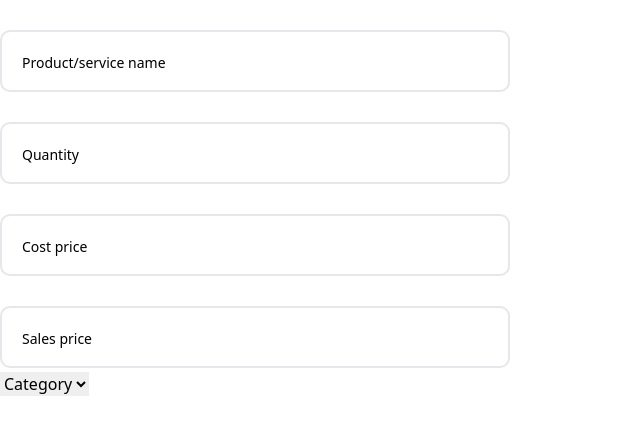
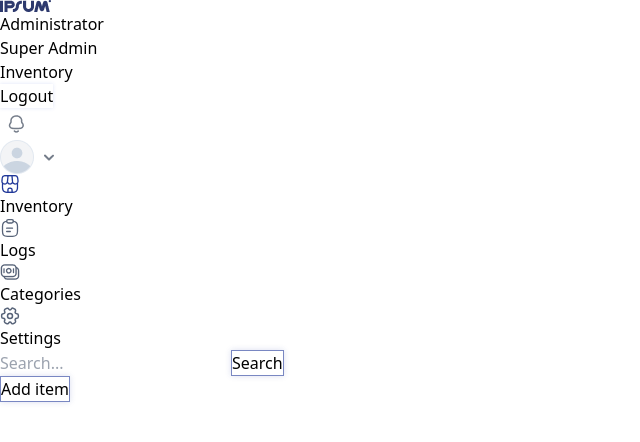
Before and after one commit to rh0se/inventory-admin, a React (Create React App) app: page / in a window 1280 px wide. Shown: the top 442 px of the page, without its empty margins (0-640 px from the left). Built offline with nearby package versions, Linux system fonts and the light colour scheme.

Commit message:
adding file input and react context to the forms

```diff
--- a/src/App.css
+++ b/src/App.css
@@ -4,7 +4,7 @@
   border-radius: 10px;
   border-width: 2px 2px;
   border-style: solid;
-  margin-top: 30px;
+  margin: 30px auto 0;
   position: relative;
   padding: 12px 20px;
 }
--- a/src/App.js
+++ b/src/App.js
@@ -1,4 +1,5 @@
 import './App.css';
+import { FormProvider } from './FormContext';
 import NavBar from './components/NavBar';
 import SideBar from './components/SideBar';
 import AdminTable from './components/AdminTable';
@@ -6,14 +7,17 @@ import InventoryForm from './components/InventoryForm';
 
 function App() {
   return (
-    <div className="App">
-      <InventoryForm />
-      {/* <NavBar />
-      <div className='flex'>
-        <SideBar />
-        <AdminTable />
-      </div> */}
-    </div>
+    <FormProvider>
+      <div className="App">
+        <NavBar />
+        <div className='flex'>
+          <SideBar />
+          <AdminTable />
+        </div>
+        <InventoryForm />
+      </div>
+    </FormProvider>
+
   );
 }
 
--- /dev/null
+++ b/src/FormContext.js
@@ -0,0 +1,22 @@
+import { createContext, useState, useContext } from 'react';
+
+const FormContext = createContext();
+export const FormProvider = ({ children }) => {
+    const [isFormVisible, setIsFormVisible] = useState(false);
+    const showForm = () => {
+        setIsFormVisible(true);
+    }
+    const hideForm = () => {
+        setIsFormVisible(false);
+    }
+    return (
+        <FormContext.Provider value={{ isFormVisible, showForm, hideForm }}>
+            {children}
+        </FormContext.Provider>
+    )
+
+}
+
+export const useFormContext = () => {
+    return useContext(FormContext);
+}
--- a/src/components/AdminTable.js
+++ b/src/components/AdminTable.js
@@ -1,10 +1,14 @@
 import React from 'react'
+import { useFormContext } from '../FormContext';
 import DataTable from 'react-data-table-component';
 import edit from "../images/edit-2.png"
 import trash from "../images/trash.png"
 
 const AdminTable = () => {
+    const { showForm } = useFormContext();
+
     const columns = [
+
         {
             name: 'S/N',
             selector: row => row.sn,
@@ -61,7 +65,7 @@ const AdminTable = () => {
                     <input placeholder='Search...' type='text' className='py-2.5 px-4 rounded-md w-[306px] border-[1px] border-lightgrayBlue placeholder:text-DarkGrey placeholder:text-sm'></input>
                     <button style={{ border: "0.5px solid rgba(33, 56, 153, 0.6)", boxShadow: "0px 0px 6px 0px rgba(33, 56, 153, 0.16)" }} type='submit' className='py-2 px-[30px] rounded-md text-darkBlue text-sm'>Search</button>
                 </form>
-                <button style={{ border: "0.5px solid rgba(33, 56, 153, 0.6)", boxShadow: "0px 0px 6px 0px rgba(33, 56, 153, 0.16)" }} type='submit' className='py-2 px-[30px] rounded-md text-darkBlue text-sm'>Add item</button>
+                <button style={{ border: "0.5px solid rgba(33, 56, 153, 0.6)", boxShadow: "0px 0px 6px 0px rgba(33, 56, 153, 0.16)" }} type='submit' className='py-2 px-[30px] rounded-md text-darkBlue text-sm' onClick={showForm}>Add item</button>
             </div>
         </div>
     )
--- a/src/components/CustomInput.js
+++ b/src/components/CustomInput.js
@@ -5,8 +5,8 @@ const CustomInput = ({ label, ...props }) => {
     return (
         <>
             <div className="flex flex-col">
-                <div className="input_box">
-                    <input {...field} {...props} className={meta.touched && meta.error ? "input-error" : ""} />
+                <div className={`input_box`}>
+                    <input {...field} {...props} className={meta.touched && meta.error ? "" : ""} />
                     <label>{label}</label>
                 </div>
                 <div className="error block"><ErrorMessage className="error text-green" name={field.name} />
--- a/src/components/CustomSelect.js
+++ b/src/components/CustomSelect.js
@@ -4,9 +4,11 @@ const CustomSelect = ({ label, ...props }) => {
 
     return (
         <>
-            <label>{label}</label>
-            <select {...field} {...props} className={`${meta.touched && meta.error ? "input-error" : ""}border-[1px] border-[#F2F2F2] py-3 px-5 w-[510px]`} />
-            <ErrorMessage name={field.name} className="" />
+            <div className="flex justify-center">
+                <label></label>
+                <select {...field} {...props} className={`${meta.touched && meta.error ? "input-error" : ""} border-[1px] border-[#F2F2F2] w-[510px] py-3 px-5 rounded-[10px]`} />
+                <div className="error"><ErrorMessage name={field.name} /></div>
+            </div>
         </>
     )
 }
--- /dev/null
+++ b/src/components/CustomUpload.js
@@ -0,0 +1,89 @@
+import React, { useState } from 'react';
+import { ErrorMessage, useField, useFormikContext } from 'formik';
+
+const CustomUpload = ({ label, ...props }) => {
+    const [field, meta] = useField(props);
+    const { setFieldValue } = useFormikContext();  // Get Formik's setFieldValue method
+    const [fileName, setFileName] = useState('');
+
+
+    // Function to validate the file size
+    const validateFileSize = (file) => {
+        if (file && file.size > 15 * 1024 * 1024) {  // 15MB limit
+            alert('File size should not exceed 15MB');
+            return false;
+        }
+        return true;
+    };
+
+    const validateFileType = (file) => {
+        // Check if the file type is allowed (only jpg, jpeg, png)
+        if (file) {
+            const allowedTypes = ['image/jpeg', 'image/png'];
+            if (!allowedTypes.includes(file.type)) {
+                alert('Only JPG, JPEG, and PNG files are allowed');
+                return false;
+            }
+        }
+        return true;
+    };
+    // Handle file change (triggered when user selects a file)
+    const handleFileChange = (e) => {
+        const file = e.target.files[0];
+
+        if (file) {
+            // Perform file validation
+            if (validateFileSize(file) && validateFileType(file)) {
+                // Set the selected file in Formik state
+                setFieldValue(field.name, file);
+                setFileName(file.name); // Update state with file name to display
+
+            } else {
+                e.target.value = null; // Reset the file input if validation fails
+            }
+        }
+    };
+
+
+    return (
+        <>
+            <div className="flex items-center justify-center w-full text-DarkGrey">
+                <label
+                    htmlFor={field.name}  // Ensure the correct id is used
+                    className="flex flex-col items-center justify-center w-[510px] h-[91px] border-2 border-darkBlue border-dashed rounded-lg cursor-pointer bg-[#F4F6FF]"
+                >
+                    <div className="flex flex-col items-center justify-center">
+                        <p className="mb-2 text-xs font-medium">
+                            <span className="font-semibold text-darkBlue underline">Click to upload</span> or Drag and Drop
+                        </p>
+                        <p className="text-xs">Max file size: 15MB</p>
+                    </div>
+                    <input
+                        {...props}  // Spread Formik field props
+                        id={field.name}  // Ensure the input has the correct id
+                        type="file"
+                        className="hidden"
+                        onChange={handleFileChange}  // Handle file selection and validation
+                    />
+                </label>
+                {/* Display the file name after a file is selected */}
+
+            </div>
+            {fileName && (
+                <div className="mt-2 text-sm text-green-700">
+                    <strong>Uploaded File:</strong> {fileName}
+                </div>
+            )}
+            {meta.error && (
+                <div className="text-red-500 text-xs mt-2">
+                    <ErrorMessage name={field.name} />
+                </div>
+            )}
+
+            {/* Show error message if the file input has validation errors */}
+
+        </>
+    );
+};
+
+export default CustomUpload;
--- a/src/components/InventoryForm.js
+++ b/src/components/InventoryForm.js
@@ -1,27 +1,44 @@
 import { Formik, Form, useFormik } from "formik";
 import CustomInput from "./CustomInput";
 import CustomSelect from "./CustomSelect";
-import { inventorySchema } from "../schemas/InventorySchema";
+import CustomUpload from "./CustomUpload";
+import { useFormContext } from "../FormContext";
+import { inventorySchema, fileSchema } from "../schemas/InventorySchema";
 import React from 'react'
+import cancel from "../images/x.png"
+
+const formSchema = inventorySchema.concat(fileSchema);
 
 const InventoryForm = () => {
+    const { isFormVisible, hideForm } = useFormContext();
+    if (!isFormVisible) { return null; }
+
     return (
         <>
+            <div className="flex justify-center">
+                <div className="w-[574px] py-[5px] px-8 flex justify-between items-center">
+                    <h2 className="text-darkBlue text-xs font-semibold">New inventory stock entry</h2>
+                    <button type="button" onClick={hideForm} className="w-[18px] h-[18px]"><img src={cancel} alt="cancel button" /></button>
+                </div>
+            </div>
             <div className="flex justify-center items-center">
+
                 <Formik initialValues={{
                     name: "",
                     Quantity: "",
                     costPrice: "",
                     salesPrice: "",
-                }} validationSchema={inventorySchema}>
+                    category: "",
+                    file: null,
+                }} validationSchema={formSchema}>
                     {({ props }) => (
-                        <Form className="w-[574px]">
+                        <Form className="w-[574px] m-auto">
                             <CustomInput
                                 label="Product/service name"
                                 name="name"
                                 type="text"
                             />
-                            <div class="grid grid-cols-3 w-[510px] gap-3 justify-between mb-2">
+                            <div class="grid grid-cols-3 w-[510px] gap-3 justify-between m-auto mb-2">
                                 <CustomInput
                                     label="Quantity"
                                     name="Quantity"
@@ -48,6 +65,8 @@ const InventoryForm = () => {
                                 <option value="clothes">Clothes</option>
                                 <option value="other">Other</option>
                             </CustomSelect>
+                            <CustomUpload name="file" /> {/* No need to pass value='' */}
+
 
                         </Form>
                     )}
--- a/src/schemas/InventorySchema.js
+++ b/src/schemas/InventorySchema.js
@@ -10,3 +10,22 @@ export const inventorySchema = yup.object().shape({
         .oneOf(["books", "food", "cloth", "other"], "Invalid Job Type")
         .required("Required"),
 });
+
+export const fileSchema = yup.object().shape({
+    file: yup.mixed().required('File is required')
+        .test('fileFormat', 'Only jpg, jpeg, png files are allowed', value => {
+            if (value && value.name) { // Ensure `value` and `value.name` are defined
+                const supportedFormats = ['jpg', 'jpeg', 'png'];
+                const fileExtension = value.name.split('.').pop().toLowerCase();
+                return supportedFormats.includes(fileExtension);
+            }
+            return false; // Return false if no file or invalid file object
+        })
+        .test('fileSize', 'File size must not be more than 15MB', value => {
+            if (value && value.size) { // Ensure `value` and `value.size` are defined
+                const maxSize = 15 * 1024 * 1024;  // 15MB in bytes
+                return value.size <= maxSize;
+            }
+            return false; // Return false if no file or invalid file object
+        }),
+})
```
Also changed, not shown: src/images/x.png (added).
